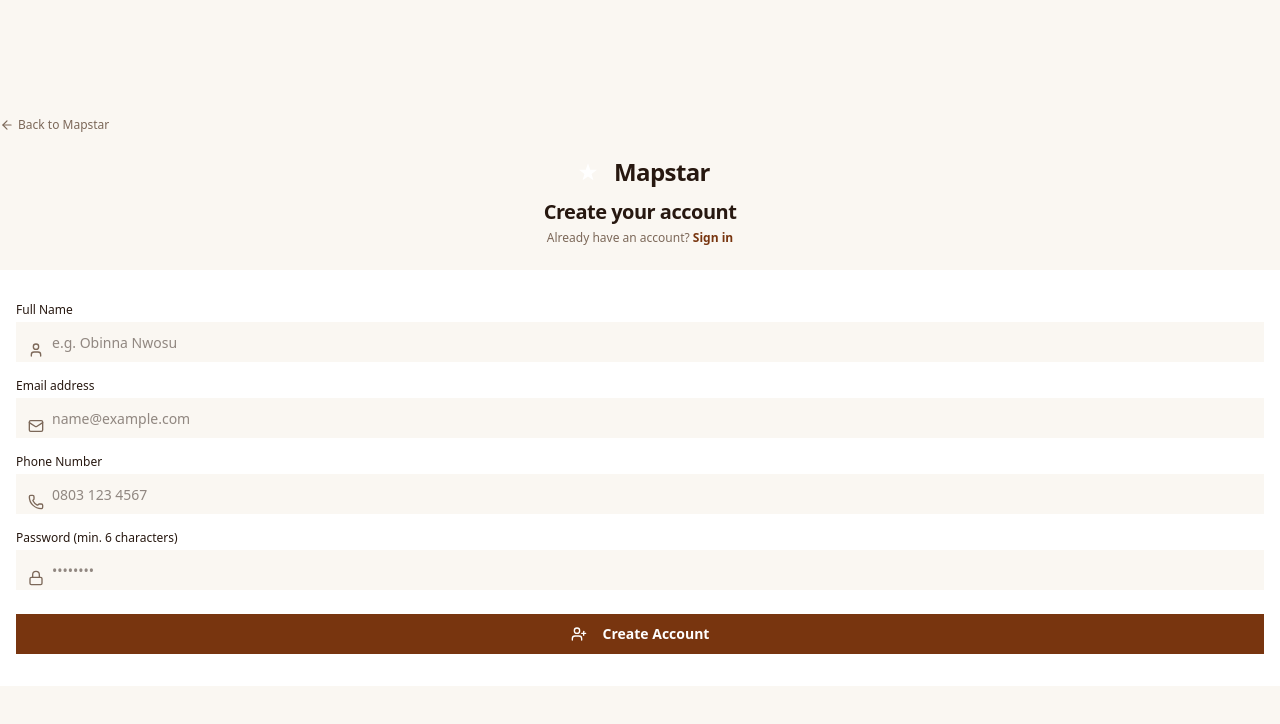
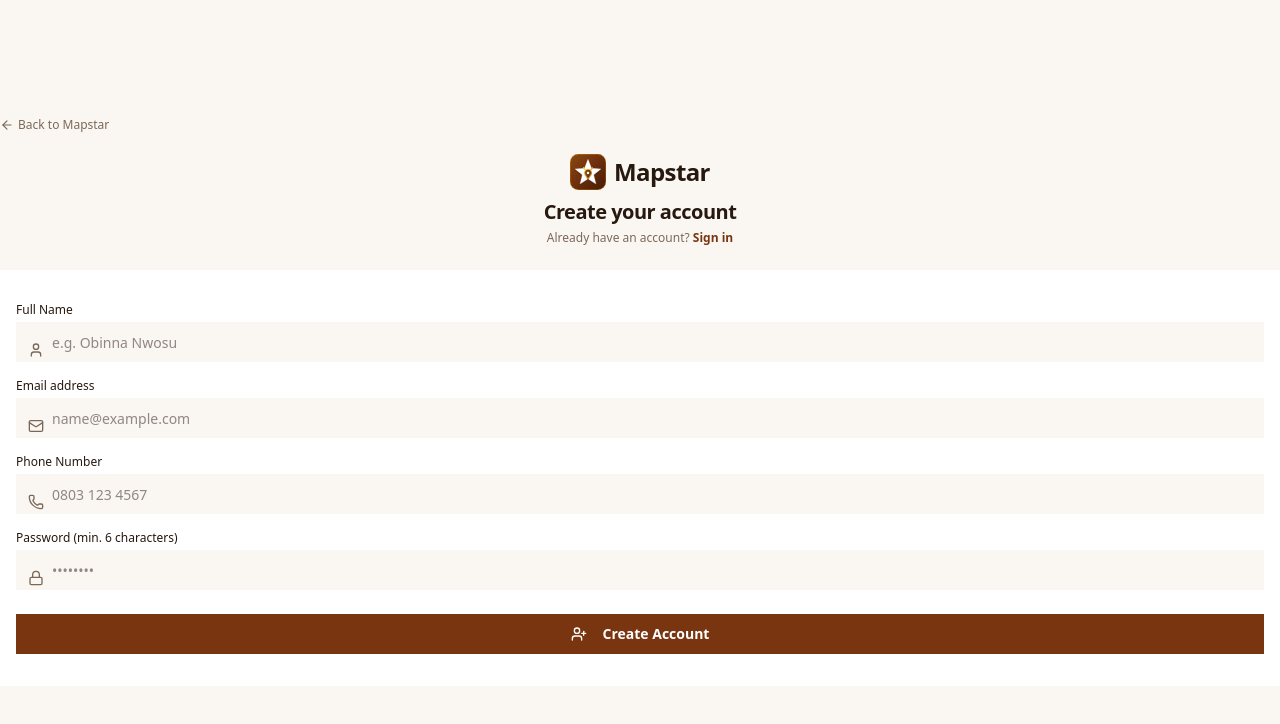
Before and after one commit to sparkthatstar/Mapstar, a Next.js app: page /signup in a window 1280 px wide. Shown: the top 724 px of the page. Built offline with nearby package versions, Linux system fonts and the light colour scheme.

Commit message:
feat(branding): update app icon across entire site to match favicon design

```diff
--- a/src/app/login/page.tsx
+++ b/src/app/login/page.tsx
@@ -14,6 +14,7 @@ import {
   AlertCircle,
   ArrowLeft,
 } from 'lucide-react'
+import MapstarAppIcon from '@/components/mapstar/app-icon'
 
 export default function LoginPage() {
   const router = useRouter()
@@ -64,14 +65,7 @@ export default function LoginPage() {
 
         {/* Brand header */}
         <div className="flex items-center justify-center gap-2 mb-2">
-          <div className="h-9 w-9 rounded-xl bg-gradient-to-br from-[#78350F] to-[#B45309] flex items-center justify-center shadow-lg shadow-[#78350F]/30 border border-amber-600/40">
-            <svg viewBox="0 0 32 32" className="h-5 w-5">
-              <path
-                d="M16 2 L19.6 12.2 L30.4 12.5 L21.7 19.0 L24.7 29.3 L16 23.2 L7.3 29.3 L10.3 19.0 L1.6 12.5 L12.4 12.2 Z"
-                fill="#FFFFFF"
-              />
-            </svg>
-          </div>
+          <MapstarAppIcon className="h-9 w-9 shadow-lg shadow-[#78350F]/30" />
           <span className="text-2xl font-black tracking-tight text-[#271810] dark:text-white">Mapstar</span>
         </div>
         <h2 className="text-center text-xl font-bold tracking-tight text-[#271810] dark:text-white">
--- a/src/app/signup/page.tsx
+++ b/src/app/signup/page.tsx
@@ -16,6 +16,7 @@ import {
   AlertCircle,
   ArrowLeft,
 } from 'lucide-react'
+import MapstarAppIcon from '@/components/mapstar/app-icon'
 
 export default function SignupPage() {
   const router = useRouter()
@@ -72,14 +73,7 @@ export default function SignupPage() {
         </div>
 
         <div className="flex items-center justify-center gap-2 mb-2">
-          <div className="h-9 w-9 rounded-xl bg-gradient-to-br from-[#78350F] to-[#B45309] flex items-center justify-center shadow-lg shadow-[#78350F]/30 border border-amber-600/40">
-            <svg viewBox="0 0 32 32" className="h-5 w-5">
-              <path
-                d="M16 2 L19.6 12.2 L30.4 12.5 L21.7 19.0 L24.7 29.3 L16 23.2 L7.3 29.3 L10.3 19.0 L1.6 12.5 L12.4 12.2 Z"
-                fill="#FFFFFF"
-              />
-            </svg>
-          </div>
+          <MapstarAppIcon className="h-9 w-9 shadow-lg shadow-[#78350F]/30" />
           <span className="text-2xl font-black tracking-tight text-[#271810] dark:text-white">Mapstar</span>
         </div>
         <h2 className="text-center text-xl font-bold tracking-tight text-[#271810] dark:text-white">
--- a/src/components/admin/admin-dashboard.tsx
+++ b/src/components/admin/admin-dashboard.tsx
@@ -21,6 +21,7 @@ import {
   DialogTitle,
   DialogDescription,
 } from '@/components/ui/dialog'
+import MapstarAppIcon from '@/components/mapstar/app-icon'
 import { DEFAULT_FEES, FeeConfig } from '@/lib/fees'
 import { MockListing, formatNaira, PROPERTY_TYPE_LABELS } from '@/lib/mock-data'
 import { MOCK_LISTINGS } from '@/lib/mock-data'
@@ -46,9 +47,7 @@ export default function AdminDashboard({ adminEmail }: AdminDashboardProps) {
       <header className="bg-[#090D18] border-b border-slate-800 text-white shrink-0">
         <div className="max-w-7xl mx-auto px-4 sm:px-6 h-14 flex items-center justify-between">
           <div className="flex items-center gap-2">
-            <div className="h-8 w-8 rounded-lg bg-[#78350F] dark:bg-[#B45309] flex items-center justify-center shadow-md shadow-[#78350F]/25">
-              <Shield className="h-4 w-4 text-white" />
-            </div>
+            <MapstarAppIcon className="h-8 w-8 shadow-md shadow-[#78350F]/25" />
             <div>
               <div className="text-sm font-semibold leading-none">Mapstar Admin</div>
               <div className="text-[10px] text-slate-400 mt-0.5">Control panel</div>
--- a/src/components/admin/admin-login-form.tsx
+++ b/src/components/admin/admin-login-form.tsx
@@ -5,6 +5,7 @@ import { Button } from '@/components/ui/button'
 import { Input } from '@/components/ui/input'
 import { Label } from '@/components/ui/label'
 import { Shield, Loader2, Lock, Mail } from 'lucide-react'
+import MapstarAppIcon from '@/components/mapstar/app-icon'
 
 export default function AdminLoginForm() {
   const [email, setEmail] = useState('')
@@ -38,9 +39,7 @@ export default function AdminLoginForm() {
       <div className="w-full max-w-md">
         {/* Logo */}
         <div className="flex flex-col items-center mb-8">
-          <div className="relative h-14 w-14 flex items-center justify-center rounded-2xl bg-gradient-to-br from-[#78350F] to-[#B45309] border border-amber-600/40 shadow-xl shadow-[#78350F]/30">
-            <Shield className="h-7 w-7 text-white" />
-          </div>
+          <MapstarAppIcon className="h-14 w-14 shadow-xl shadow-[#78350F]/30" />
           <h1 className="mt-4 text-2xl font-bold text-white tracking-tight">Mapstar Admin</h1>
           <p className="mt-1 text-xs text-slate-400">
             Restricted access · Authorized personnel only
--- /dev/null
+++ b/src/components/mapstar/app-icon.tsx
@@ -0,0 +1,140 @@
+'use client'
+
+import * as React from 'react'
+
+interface MapstarAppIconProps extends React.SVGProps<SVGSVGElement> {
+  className?: string
+  size?: number | string
+}
+
+export function MapstarAppIcon({
+  className = 'h-8 w-8',
+  size,
+  ...props
+}: MapstarAppIconProps) {
+  const id = React.useId().replace(/:/g, '')
+  const bgGradId = `mapstar-brown-bg-${id}`
+  const goldChainId = `mapstar-gold-chain-${id}`
+  const pendantFillId = `mapstar-pendant-fill-${id}`
+  const starShadowId = `star-soft-shadow-${id}`
+  const pendantShadowId = `pendant-drop-shadow-${id}`
+
+  return (
+    <svg
+      xmlns="http://www.w3.org/2000/svg"
+      viewBox="0 0 64 64"
+      width={size}
+      height={size}
+      fill="none"
+      className={`shrink-0 ${className}`}
+      {...props}
+    >
+      <defs>
+        {/* Rich Furniture Brown Gradient Background */}
+        <linearGradient id={bgGradId} x1="0%" y1="0%" x2="100%" y2="100%">
+          <stop offset="0%" stopColor="#854D0E" />
+          <stop offset="35%" stopColor="#78350F" />
+          <stop offset="100%" stopColor="#451A03" />
+        </linearGradient>
+
+        {/* Warm Amber Gold Gradient for Necklace Chain & Pin Trim */}
+        <linearGradient id={goldChainId} x1="0%" y1="0%" x2="100%" y2="100%">
+          <stop offset="0%" stopColor="#FDE047" />
+          <stop offset="50%" stopColor="#F59E0B" />
+          <stop offset="100%" stopColor="#B45309" />
+        </linearGradient>
+
+        {/* Furniture Brown Gradient for Location Pendant */}
+        <linearGradient id={pendantFillId} x1="0%" y1="0%" x2="100%" y2="100%">
+          <stop offset="0%" stopColor="#854D0E" />
+          <stop offset="100%" stopColor="#5C2607" />
+        </linearGradient>
+
+        {/* Soft Ambient Shadow for White Star */}
+        <filter id={starShadowId} x="-20%" y="-20%" width="140%" height="140%">
+          <feDropShadow dx="0" dy="1.5" stdDeviation="1.2" floodColor="#241002" floodOpacity="0.55" />
+        </filter>
+
+        {/* Drop Shadow for Location Pendant on the Star */}
+        <filter id={pendantShadowId} x="-30%" y="-30%" width="160%" height="160%">
+          <feDropShadow dx="0" dy="1.2" stdDeviation="0.8" floodColor="#3D1804" floodOpacity="0.45" />
+        </filter>
+      </defs>
+
+      {/* 1. Brown Background: Furniture Brown Rounded Squircle Shield */}
+      <rect width="64" height="64" rx="15" fill={`url(#${bgGradId})`} />
+      {/* Delicate Warm Amber Rim Accent */}
+      <rect
+        x="0.75"
+        y="0.75"
+        width="62.5"
+        height="62.5"
+        rx="14.25"
+        stroke="#F59E0B"
+        strokeOpacity="0.35"
+        strokeWidth="1.5"
+        fill="none"
+      />
+
+      {/* 2. Pure White Star */}
+      <g filter={`url(#${starShadowId})`}>
+        <path
+          d="M 32 9.5
+             L 38.2 25.5
+             L 54.8 26.5
+             L 42.0 37.0
+             L 46.0 53.0
+             L 32 44.0
+             L 18.0 53.0
+             L 22.0 37.0
+             L 9.2 26.5
+             L 25.8 25.5 Z"
+          fill="#FFFFFF"
+          stroke="#FAF7F2"
+          strokeWidth="0.5"
+          strokeLinejoin="round"
+        />
+      </g>
+
+      {/* 3. Necklace: Draped Around the Star's Head (Neck) */}
+      <path
+        d="M 24.5 24.2 C 26.8 32.2, 37.2 32.2, 39.5 24.2"
+        fill="none"
+        stroke={`url(#${goldChainId})`}
+        strokeWidth="2.2"
+        strokeLinecap="round"
+      />
+      {/* Necklace Jewel Beads */}
+      <circle cx="26.2" cy="26.8" r="1.1" fill="#FEF08A" />
+      <circle cx="37.8" cy="26.8" r="1.1" fill="#FEF08A" />
+      {/* Pendant Bail Ring */}
+      <circle
+        cx="32"
+        cy="29.2"
+        r="1.5"
+        fill="none"
+        stroke={`url(#${goldChainId})`}
+        strokeWidth="1.3"
+      />
+
+      {/* 4. Location Sign (Map Pin) Worn as a Necklace Pendant */}
+      <g filter={`url(#${pendantShadowId})`}>
+        {/* Location Pin Body (Teardrop pointer resting in star center) */}
+        <path
+          d="M 32 44.0
+             L 26.8 36.2
+             A 6.0 6.0 0 1 1 37.2 36.2
+             Z"
+          fill={`url(#${pendantFillId})`}
+          stroke={`url(#${goldChainId})`}
+          strokeWidth="1.4"
+          strokeLinejoin="round"
+        />
+        {/* Location Pin Inner Circle (White Accent Hole) */}
+        <circle cx="32" cy="33.8" r="2.2" fill="#FFFFFF" />
+      </g>
+    </svg>
+  )
+}
+
+export default MapstarAppIcon
--- a/src/components/mapstar/welcome-onboarding-modal.tsx
+++ b/src/components/mapstar/welcome-onboarding-modal.tsx
@@ -29,6 +29,7 @@ import {
   X,
   Play,
 } from 'lucide-react'
+import MapstarAppIcon from '@/components/mapstar/app-icon'
 
 interface WelcomeOnboardingModalProps {
   open: boolean
@@ -93,9 +94,7 @@ export default function WelcomeOnboardingModal({
         <div className="relative bg-gradient-to-r from-[#4A2810] via-[#5C3317] to-[#2E180A] p-5 sm:p-6 text-white border-b border-[#382618]">
           <div className="flex items-center justify-between">
             <div className="flex items-center gap-2">
-              <div className="h-8 w-8 rounded-xl bg-white/10 border border-white/20 flex items-center justify-center shadow-inner">
-                <Sparkles className="h-4 w-4 text-amber-200" />
-              </div>
+              <MapstarAppIcon className="h-8 w-8 shadow-md" />
               <div>
                 <span className="font-extrabold tracking-tight text-lg text-white">Mapstar</span>
                 <span className="ml-1.5 text-[10px] font-mono bg-[#2E180A]/80 px-1.5 py-0.5 rounded border border-[#B45309]/50 text-amber-200">
```
Also changed, not shown: src/app/forgot-password/page.tsx (+2 -8 lines), src/app/page.tsx (+2 -11 lines), src/components/mapstar/login-signup-dialog.tsx (+2 -8 lines), public/logo.svg.
